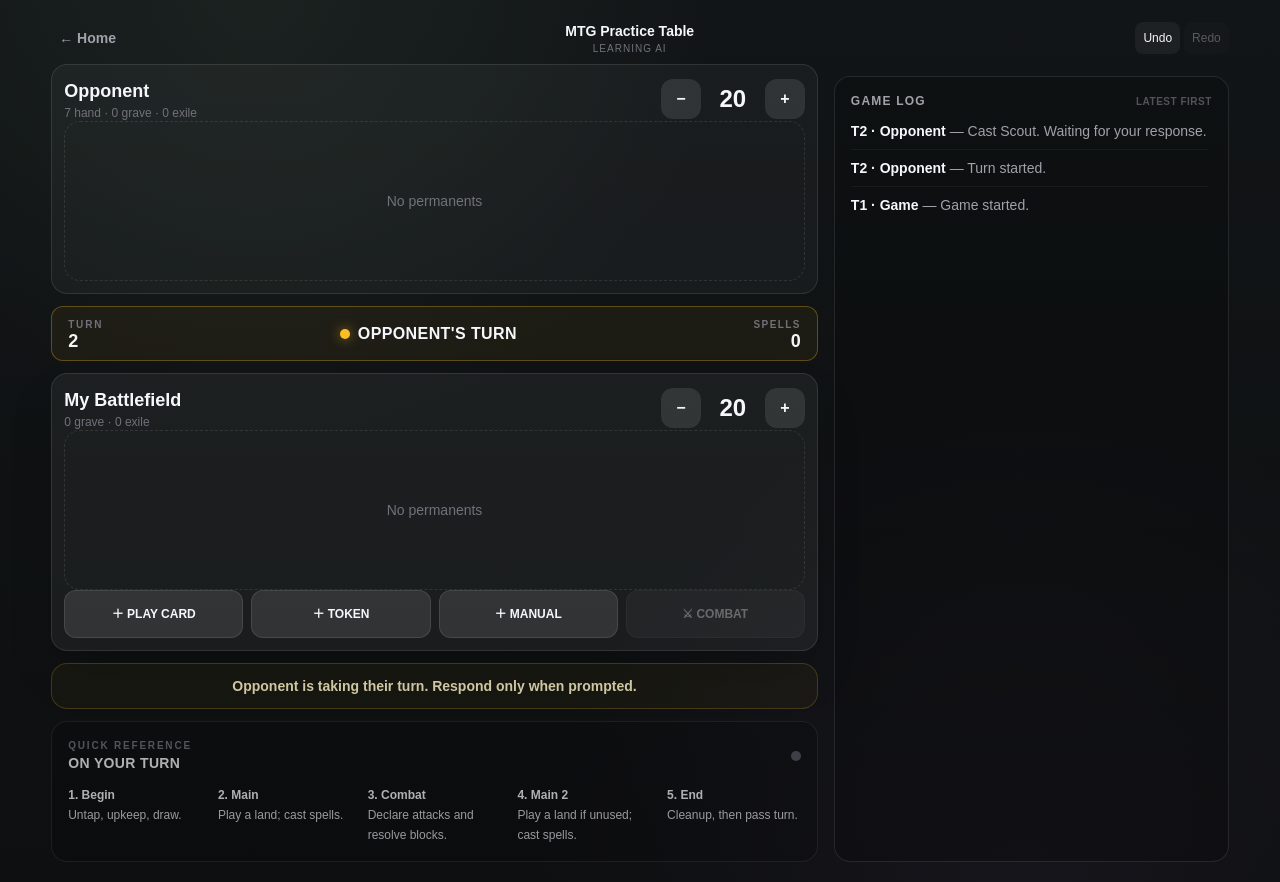
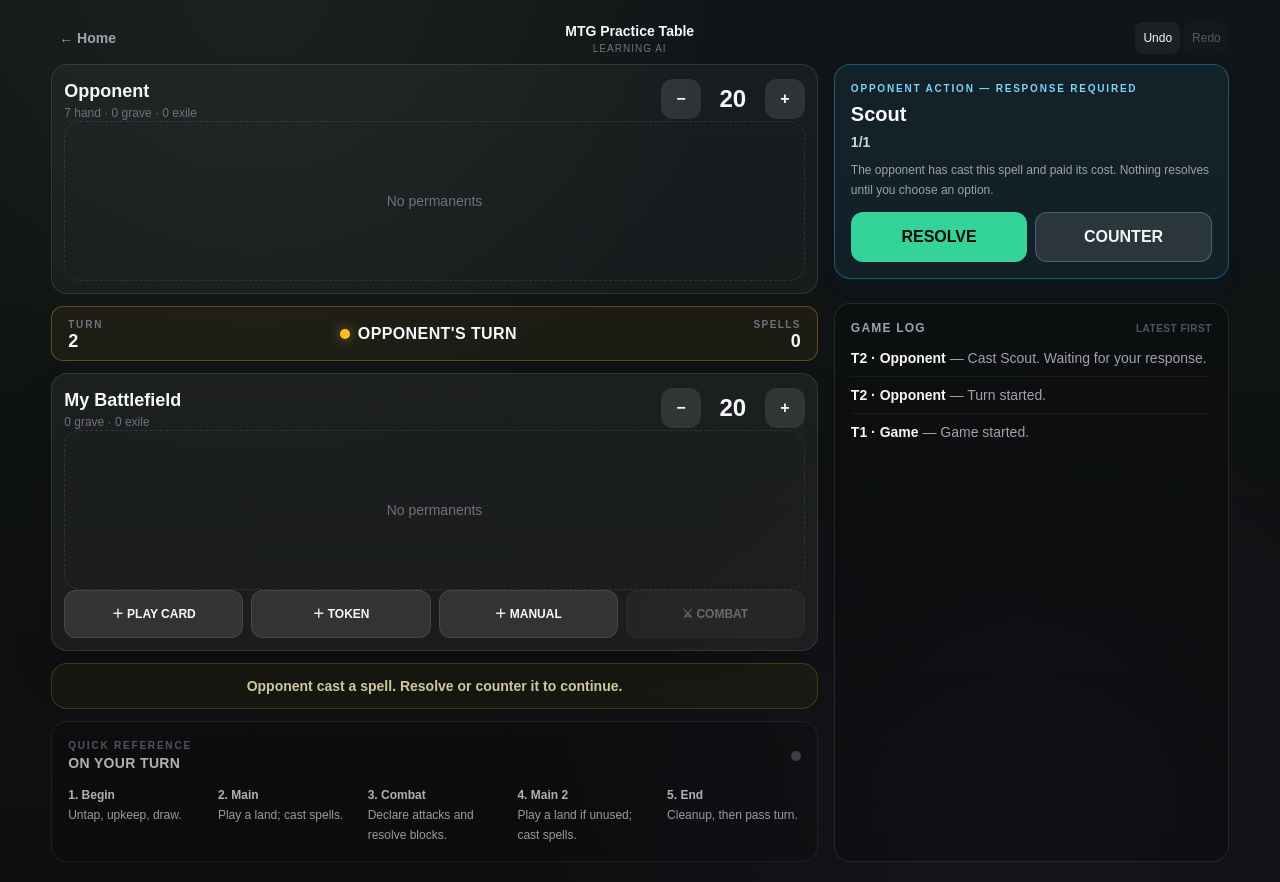
Before and after one commit to a0swald/mtg-practice-table, a Next.js app: page /game in a window 1280 px wide. Both pictures are taken after a click on the button "PASS TURN". Built offline with nearby package versions, Linux system fonts and the light colour scheme.

Commit message:
Prompt player to resolve or counter AI spells

```diff
--- a/components/GameClient.tsx
+++ b/components/GameClient.tsx
@@ -2,7 +2,7 @@
 import { useEffect, useMemo, useState } from 'react';
 import { useRouter } from 'next/navigation';
 import type { CardDefinition, CardInstance } from '@/types/card';
-import type { GameState } from '@/types/game';
+import type { GameState, PendingAIAction } from '@/types/game';
 import { loadGame, saveGame } from '@/lib/storage/gameStorage';
 import { createCardInstance, createToken, newGame } from '@/lib/game/utils';
 import { reduceGame, type BlockAssignment, type GameAction } from '@/lib/game/reducer';
@@ -60,11 +60,12 @@ export function GameClient() {
      {attackMode&&<button disabled={!attackers.length||Boolean(game.pendingCombat)} onClick={()=>dispatch({type:'PLAYER_ATTACK',attackerIds:attackers,defenderId:ai.id})} className="mt-2 w-full rounded-xl bg-red-500 py-3 font-black disabled:opacity-40">ATTACK WITH {attackers.length || 0}</button>}
     </section>
 
-    {isPlayerTurn ? <TurnControls onPass={()=>dispatch({type:'PASS_TURN'})}/> : <div className="rounded-2xl border border-amber-400/20 bg-amber-400/[.04] px-4 py-3 text-center text-sm font-bold text-amber-100/80">Opponent is taking their turn. Respond only when prompted.</div>}
+    {isPlayerTurn ? <TurnControls onPass={()=>dispatch({type:'PASS_TURN'})}/> : <div className="rounded-2xl border border-amber-400/20 bg-amber-400/[.04] px-4 py-3 text-center text-sm font-bold text-amber-100/80">{game.pendingAIAction?'Opponent cast a spell. Resolve or counter it to continue.':game.pendingCombat?'Opponent is attacking. Resolve combat to continue.':'Opponent is taking their turn.'}</div>}
     <QuickReference active={isPlayerTurn}/>
    </div>
 
    <aside className="min-w-0 xl:h-full xl:self-stretch"><div className="flex h-full min-h-0 flex-col gap-3 xl:sticky xl:top-3">
+     {game.pendingAIAction&&<AIActionPanel action={game.pendingAIAction} onResolve={()=>dispatch({type:'RESOLVE_AI_ACTION'})} onCounter={()=>dispatch({type:'COUNTER_AI_ACTION'})}/>}
      <div className="shrink-0">
       <CombatPanel combat={game.pendingCombat} playerCards={human.battlefield} attackerCards={incomingAttackers} onTake={n=>dispatch({type:'RESOLVE_AI_DAMAGE',amount:n})} onBeginBlock={beginBlock} onResolveBlocks={resolveBlocks} onResolvePlayer={resolvePlayerDamage} onCancel={()=>dispatch({type:'SET_COMBAT',combat:undefined})}/>
      </div>
@@ -77,6 +78,26 @@ export function GameClient() {
  </main>;
 }
 
+function AIActionPanel({action,onResolve,onCounter}:{action:PendingAIAction;onResolve:()=>void;onCounter:()=>void}){
+ const detail=action.kind==='creature'
+  ? `${action.power ?? 0}/${action.toughness ?? 0}${action.flying?' · Flying':''}`
+  : action.kind==='removal'
+   ? `Target: ${action.targetName ?? 'your creature'}`
+   : action.kind==='draw'
+    ? `Draw ${action.amount ?? 2} cards`
+    : `Mana artifact · +${action.amount ?? 1} mana`;
+ return <section className="shrink-0 rounded-2xl border border-sky-400/35 bg-sky-400/[.08] p-4 shadow-lg shadow-sky-950/20">
+  <div className="text-[10px] font-black uppercase tracking-[0.18em] text-sky-300">Opponent action — response required</div>
+  <div className="mt-1 text-xl font-black text-zinc-50">{action.cardName}</div>
+  <div className="mt-1 text-sm font-bold text-zinc-300">{detail}</div>
+  <p className="mt-2 text-xs leading-5 text-zinc-400">The opponent has cast this spell and paid its cost. Nothing resolves until you choose an option.</p>
+  <div className="mt-3 grid grid-cols-2 gap-2">
+   <button onClick={onResolve} className="rounded-xl bg-emerald-400 px-3 py-3 font-black text-zinc-950">RESOLVE</button>
+   <button onClick={onCounter} className="rounded-xl border border-sky-300/30 bg-white/10 px-3 py-3 font-black text-zinc-100">COUNTER</button>
+  </div>
+ </section>
+}
+
 function QuickReference({active}:{active:boolean}){
  return <section className={`rounded-2xl border p-4 ${active?'border-emerald-400/25 bg-emerald-400/[.05]':'border-white/10 bg-black/20 opacity-70'}`}>
   <div className="mb-3 flex items-center justify-between"><div><div className="text-[10px] font-black uppercase tracking-[0.18em] text-zinc-500">Quick Reference</div><h3 className="text-sm font-black uppercase tracking-wide text-zinc-100">On Your Turn</h3></div><span className={`h-2.5 w-2.5 rounded-full ${active?'bg-emerald-400':'bg-zinc-600'}`}/></div>
```
